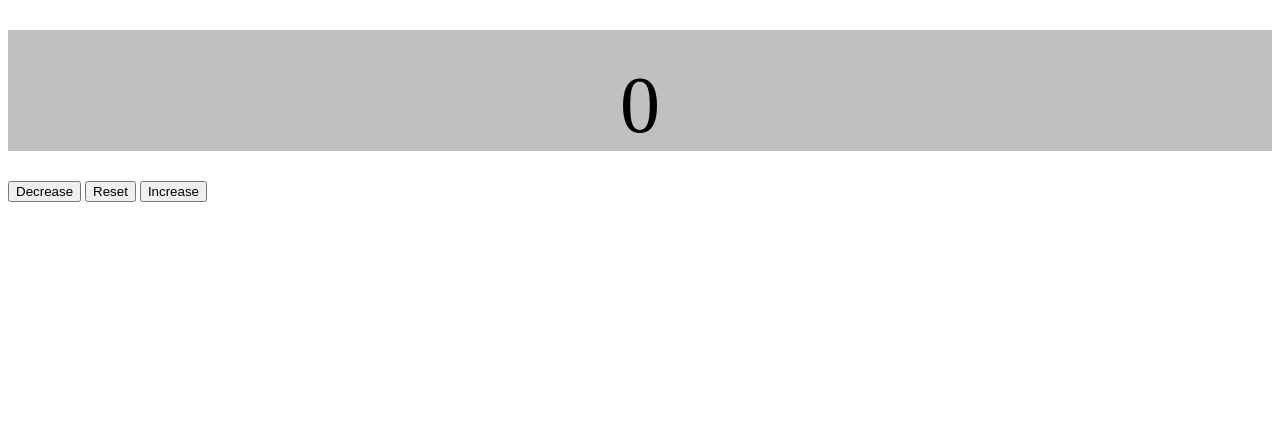
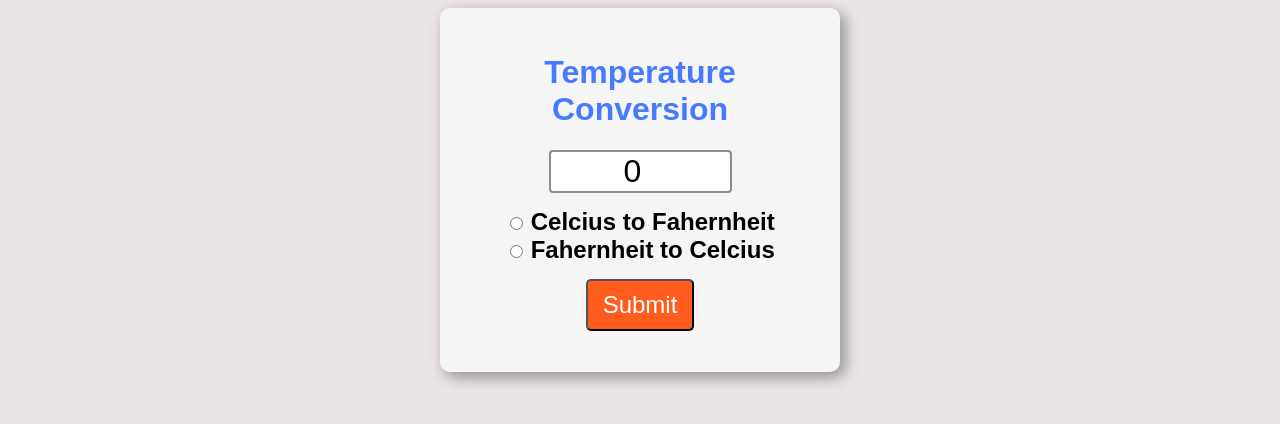
Before and after one commit to aamirkhankhushk/Count-Down-Project-, a plain HTML site: page index.html in a window 1280 px wide. Drawn offline with Linux system fonts and the light colour scheme.

Commit message:
Temperature Conversion

```diff
--- a/index.html
+++ b/index.html
@@ -1,36 +1,29 @@
 <!DOCTYPE html>
-<html>
+<html lang="en">
 <head>
+    <meta charset="UTF-8">
+    <meta name="viewpoint" content="width-device, intital-scale=1">
+    <title> Temperature Conversion</title>
+    <link rel="stylesheet" href="style.css">
+</head>
+<body>
+
+    <form>
+    <h1> Temperature Conversion</h1>
+    <input type="number" id="textBox" value="0"><br>
+
+    <input type="radio" id="toFahernheit" name="unit">
+    <label for="toFahernheit">Celcius to Fahernheit </label><br>
 
 
-</head>
-<body>
-    <link rel="stylesheet" type="text/css" href="style.css">
+    <input type="radio" id="toCelcius" name="unit">
+    <label for="toCelcius">Fahernheit to Celcius </label><br>
 
-    <div id="countlabel">0</div>
-    <button id="decreasebtn">Decrease</button>
-    <button id="resetbtn">Reset</button>
-    <button id="increasebtn">Increase</button>
+    <button type="button" onclick="convert()">Submit</button>
+    <p id="result"></p>
+</form>
+<script src="script.js"></script>
+</body>
 
 
-    <script>
-        // Your JavaScript code goes here
-        let count = 0;
-
-        document.getElementById("decreasebtn").onclick = function() {
-            count -= 1;
-            document.getElementById("countlabel").innerHTML = count;
-        }
-
-        document.getElementById("resetbtn").onclick = function() {
-            count = 0;
-            document.getElementById("countlabel").innerHTML = count;
-        }
-
-        document.getElementById("increasebtn").onclick = function() {
-            count += 1;
-            document.getElementById("countlabel").innerHTML = count;
-        }
-    </script>
-</body>
 </html>
--- a/script.js
+++ b/script.js
@@ -1,16 +1,26 @@
-let count = 0;
+//Temperature Conversion
+const textBox = document.getElementById("textBox");
+const toFahernheit = document.getElementById("toFahernheit");
+const toCelcius = document.getElementById("toCelcius");
+const result = document.getElementById("result");
+let temp;
 
-document.getElementById("decreasebtn").onclick = function() {
-    count -= 1;
-    document.getElementById("countlabel").innerHTML = count;
+function convert(){
+    if(toFahernheit.checked){
+        temp = Number(textBox.value);
+        temp = temp * 9 / 5 + 32;
+        result.textContent = temp.toFixed(1) + "°F";
+
+    }else if (toCelcius.checked){
+        temp = Number(textBox.value);
+        temp = (temp - 32) * (5/9);
+        result.textContent = temp.toFixed(1) + "°C";
+    }
+    else{
+        result.textContent = "Select a unit";
+
+    }
+
+
+
 }
-
-document.getElementById("resetbtn").onclick = function() {
-    count = 0;
-    document.getElementById("countlabel").innerHTML = count;
-}
-
-document.getElementById("increasebtn").onclick = function() {
-    count += 1;
-    document.getElementById("countlabel").innerHTML = count;
-}
--- a/style.css
+++ b/style.css
@@ -1,12 +1,44 @@
-#countlabel{
-    display: block;
+body{
+    font-family: Arial, sans-serif;
+    background-color: rgb(235, 229, 229);
+}
+h1{
+    color: hsl(223, 100%, 64%);
+}
+form{
+    background-color: whitesmoke;
     text-align: center;
-    font-size: 80px;
-    background-color:silver;
-    margin-top: 30px ;
-    padding-top: 30px;
+    max-width: 350px;
+    margin: auto;
+    padding: 25px;
+    border-radius: 10px;
+    box-shadow: 5px 5px 15px rgba(0, 0, 0, 0.384);
 }
-
-#decreasebtn{
-    margin-top: 30px;
+#textBox{
+    width: 50%;
+    text-align: center;
+    font-size: 2em;
+    border: 2px solid rgba(0, 0, 0, 0.452);
+    border-radius: 4px;
+    margin-bottom: 15px;
 }
+label{
+    font-size: 1.5em;
+    font-weight: bold;
+}
+button{
+    margin-top: 15px;
+    background-color: rgba(255, 72, 0, 0.877);
+    color: white;
+    font-size: 1.5em;
+    padding: 10px 15px;
+    border-radius: 5px;
+    cursor: pointer;
+}
+button:hover{
+    background-color: rgba(255, 0, 0, 0.5);
+}
+result{
+    font-size: 1.75em;
+   font-weight: bold;
+}
```
